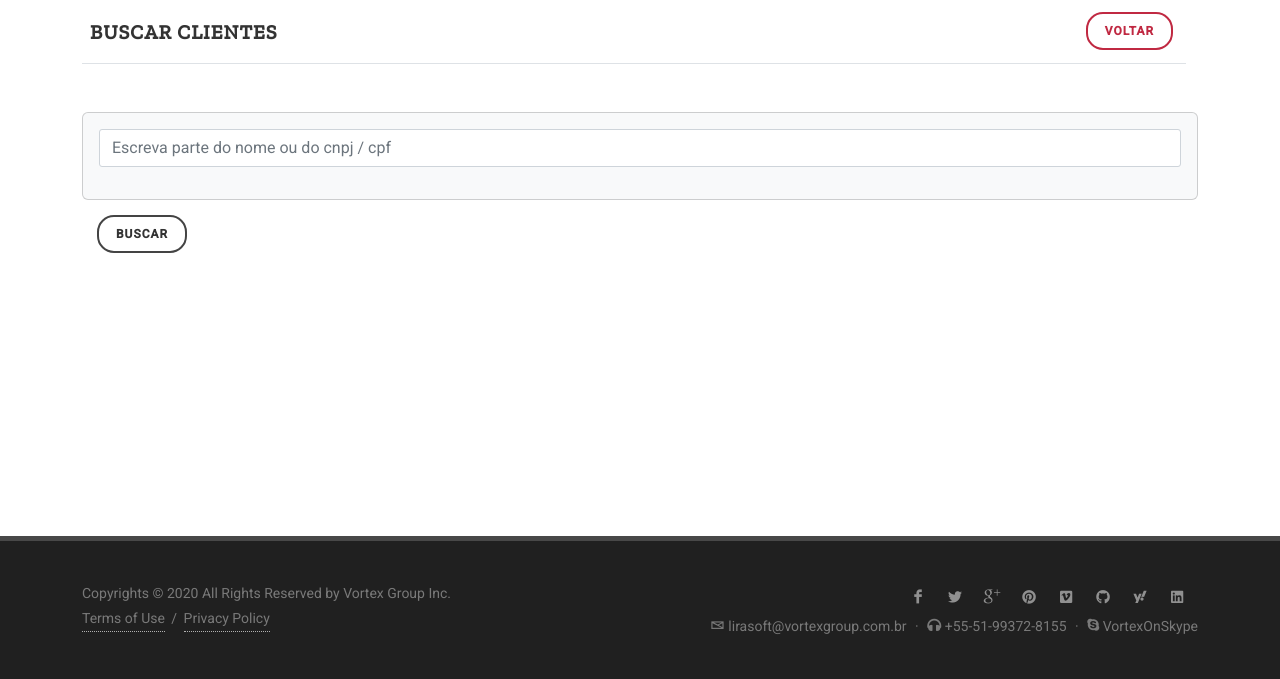
After one commit to kochhann/new_lira, a Django app: page /customer/search/ in a window 1280 px wide. The commit adds this page. Shown: the part 121-800 px from the top of the page. Run offline with Django 3.2, Linux system fonts and the light colour scheme; a user stored in the database is signed in; tables that the repository leaves empty hold one stand-in row (values such as "Sample post"); some libraries are stand-ins or nearby versions.

Commit message:
Busca de clientes concluída

```diff
--- a/core/forms.py
+++ b/core/forms.py
@@ -1,13 +1,7 @@
 from django import forms
 import re
 from django.core.exceptions import ObjectDoesNotExist
-from .models import (
-    OpUser,
-    Customer,
-    State,
-    City,
-    Address
-)
+from .models import *
 
 
 class OpUserForm(forms.ModelForm):
@@ -30,7 +24,6 @@ class ContactForm(forms.ModelForm):
     zip_code = forms.CharField(label='CEP')
     phone = forms.CharField(label='Telefone')
     email = forms.CharField(label='E-mail')
-
 
 
 class CustomerForm(forms.ModelForm):
@@ -67,3 +60,9 @@ class CustomerForm(forms.ModelForm):
                 f'CNPJ / CPF já consta na sua base de clientes! - {check.name}'])
         # return any errors if found
         return self.cleaned_data
+
+
+class SearchCustomerForm(forms.ModelForm):
+    class Meta:
+        model = SearchClass
+        fields = ['search_param',]
--- a/core/models.py
+++ b/core/models.py
@@ -239,3 +239,7 @@ class Address(models.Model):
     class Meta:
         verbose_name = 'Endereço'
         verbose_name_plural = 'Endereços'
+
+
+class SearchClass(models.Model):
+    search_param = models.CharField('Parametro', max_length=100, blank=True, null=True)
--- a/core/templates/core/customer_detail.html
+++ b/core/templates/core/customer_detail.html
@@ -5,7 +5,7 @@
     <table class="table" style="table-layout: auto;">
         <tr>
             <td width="60%"><h4 style="padding-top: 10px;">Detales do cliente</h4></td>
-            <td align="right"><a href="{% url 'list_customer' %}"
+            <td align="right"><a href="{{request.META.HTTP_REFERER}}"
                      class="button button-small button-circle button-border button-red">Voltar</a></td>
         </tr>
     </table>
--- /dev/null
+++ b/core/templates/customer_search.html
@@ -0,0 +1,55 @@
+{% extends 'base.html' %}
+{% block content %}
+<div class="heading-block fancy-title nobottomborder">
+    <table class="table">
+        <tr>
+			<td width="90%"><h4 style="padding-top: 10px;">Buscar clientes</h4></td>
+			<td align="right"><a href="{{request.META.HTTP_REFERER}}"
+                     class="button button-small button-circle button-border button-red">Voltar</a></td>
+        </tr>
+    </table>
+</div>
+
+<div class="row">
+	<div class="col-lg">
+		<form id="custsearch-form" class="row" action="#" method="get" enctype="multipart/form-data">
+			{{ form.non_field_errors }}
+			{% if form.errors %}
+			<div class="style-msg errormsg">
+				<div class="sb-msg"  style="padding-bottom:0;">
+					{{ form.comp_id.errors }}
+				</div>
+			</div>
+			{% endif %}
+			{% csrf_token %}
+			<div class="form-process">
+				<div class="css3-spinner">
+					<div class="css3-spinner-scaler"></div>
+				</div>
+			</div>
+			<div class="col-12">
+				<div class="card bg-light">
+					<div class="card-body">
+						<div class="row">
+							<input type="hidden" name="company" value="{{company}}">
+							<div class="col-md-12 form-group">
+<!--								<label for="search_param">Tipo<small class="text-danger">*</small></label>-->
+								<input type="text" name="search_param" id="search_param" class="form-control required"
+									   placeholder="Escreva parte do nome ou do cnpj / cpf">
+							</div>
+						</div>
+					</div>
+				</div>
+			</div>
+			<div class="col-6">
+				<button type="submit" name="custsearch-submit" style="margin: 15px;"
+						class="button button-small button-circle button-border">Buscar</button>
+			</div>
+
+		</form>
+
+	</div>
+
+</div>
+
+{% endblock %}
--- a/core/templates/opuser_list.html
+++ b/core/templates/opuser_list.html
@@ -7,7 +7,7 @@
             <td align="right"><a href="{% url 'create_user' %}"
                  class="button button-small button-circle button-border button-dirtygreen">Novo</a></td>
             <td align="right"><a href="{% url 'dashboard' %}"
-                 class="button button-small button-circle button-border button-red">Cancelar</a></td>
+                 class="button button-small button-circle button-border button-red">Voltar</a></td>
         </tr>
     </table>
 </div>
--- a/core/urls.py
+++ b/core/urls.py
@@ -14,12 +14,12 @@ urlpatterns = [
     path('password-reset-complete/', ResetPasswordCompleteView.as_view(), name='password_reset_complete'),
     path('user/create/', OpUserCreate.as_view(), name='create_user'),
     path('user/list/', OpUserList.as_view(), name='list_user'),
-    path('customer/list/', CustomerList.as_view(), name='list_customer'),
+    path('customer/list/<int:list_type>', CustomerList.as_view(), name='list_customer'),
     path('customer/create/', CustomerCreate.as_view(), name='create_customer'),
     path('customer/create/load-cidades', load_cidades, name='load_cidades'),
     path('customer/detail/<int:pk>/load-cidades-oncreate', load_cidades_oncreate, name='load_cidades_oncreate'),
     path('customer/detail/<int:pk>/', CustomerView.as_view(), name='view_customer'),
-    path('customer/search/<slug:search_param>/', CustomerSearch.as_view(), name='search_customer'),
+    path('customer/search/', SearchCustomerView.as_view(), name='search_customer'),
     path('customer/update-accoutable/<int:pk>/', UpdateCustAccountable.as_view(), name='update_customer_accountable'),
     path('customer/update-acc-id/<int:pk>/', UpdateCustAccID.as_view(), name='update_customer_acc_id'),
     path('customer/update-name/<int:pk>/', UpdateCustName.as_view(), name='update_customer_name'),
--- a/core/views.py
+++ b/core/views.py
@@ -20,7 +20,8 @@ from django.contrib.auth.views import (
     LoginView,
     PasswordResetView,
     PasswordResetConfirmView,
-    PasswordResetCompleteView
+    PasswordResetCompleteView,
+    TemplateView
 )
 from django.views.generic import (
     TemplateView,
@@ -32,11 +33,7 @@ from django.views.generic import (
     View
 )
 from .models import *
-from .forms import (
-    OpUserForm,
-    CustomerForm,
-    ContactForm
-)
+from .forms import *
 
 
 def load_cidades(request):
@@ -180,7 +177,9 @@ class CustomerList(ListView):
     template_name = 'customer_list.html'
 
     def get_context_data(self, **kwargs):
+        print('lista')
         context = super(CustomerList, self).get_context_data(**kwargs)
+        list_type = self.kwargs['list_type']
         us = self.request.user
         op = OpUser.objects.get(user=us.pk)
         comp = op.company
@@ -190,21 +189,39 @@ class CustomerList(ListView):
         context['pt_h1'] = 'Gestão de clientes'
         context['pt_breadcrumb2'] = 'Clientes'
         context['customers'] = customers
+        context['list_type'] = list_type
         return context
 
 
 @method_decorator(login_required, name='dispatch')
-class CustomerSearchView(ListView):
-    template_name = 'customer_search.html'
-    model = Customer
+class SearchCustomerView(View):
+    search_param = None
+    results = []
+    form_class = SearchCustomerForm
 
-    def get_queryset(self):
-        q = self.kwargs['search_param']
-        object_list = []
-        if search_param:
-            object_list =  Customer.objects.filter(Q(name__icontains=q) | Q(corporate_name__icontains=q)
-                                                   | Q(comp_id__icontains=q))
-        return object_list
+    def get(self, request):
+        form = self.form_class
+        us = self.request.user
+        op = OpUser.objects.get(user=us.pk)
+        comp = op.company
+
+        if 'search_param' in request.GET:
+
+            form = self.form_class(request.GET)
+            if form.is_valid():
+                search_param = form.cleaned_data['search_param']
+                customers = Customer.objects.filter(Q(name__icontains=search_param) | Q(corporate_name__icontains=search_param)
+                                                    | Q(comp_id__icontains=search_param), owner_comp=comp)
+                context = {
+                    'results': customers,
+                    'list_type': 1
+                }
+                return render(request, 'customer_list.html', context)
+                # return HttpResponseRedirect(reverse("list_customer", args=[1]), {'results': customers})
+                pass
+        return render(request, 'customer_search.html', {'form': form})
+        pass
+    pass
 
 
 @method_decorator(login_required, name='dispatch')
--- a/rent/templates/contract_list.html
+++ b/rent/templates/contract_list.html
@@ -8,7 +8,7 @@
             <td align="right"><a href="{% url 'create_contract' type_of_n %}"
                  class="button button-small button-circle button-border button-blue">Novo</a></td>
             <td align="right"><a href="{% url 'rent_index' %}"
-                 class="button button-small button-circle button-border button-red">Cancelar</a></td>
+                 class="button button-small button-circle button-border button-red">Voltar</a></td>
         </tr>
     </table>
 </div>
--- a/templates/base.html
+++ b/templates/base.html
@@ -87,7 +87,7 @@
 							</li>
 								{% endif %}
 							<li class="menu-item">
-								<a class="menu-link" href="{% url 'list_customer' %}"><div>Clientes</div></a>
+								<a class="menu-link" href="{% url 'list_customer' 0 %}"><div>Clientes</div></a>
 							</li>
 							<li class="menu-item">
 								<a class="menu-link" href="{% url 'rent_index' %}"><div>Locações</div></a>
```
Also changed, not shown: core/templates/customer_list.html (+26 -5 lines).
